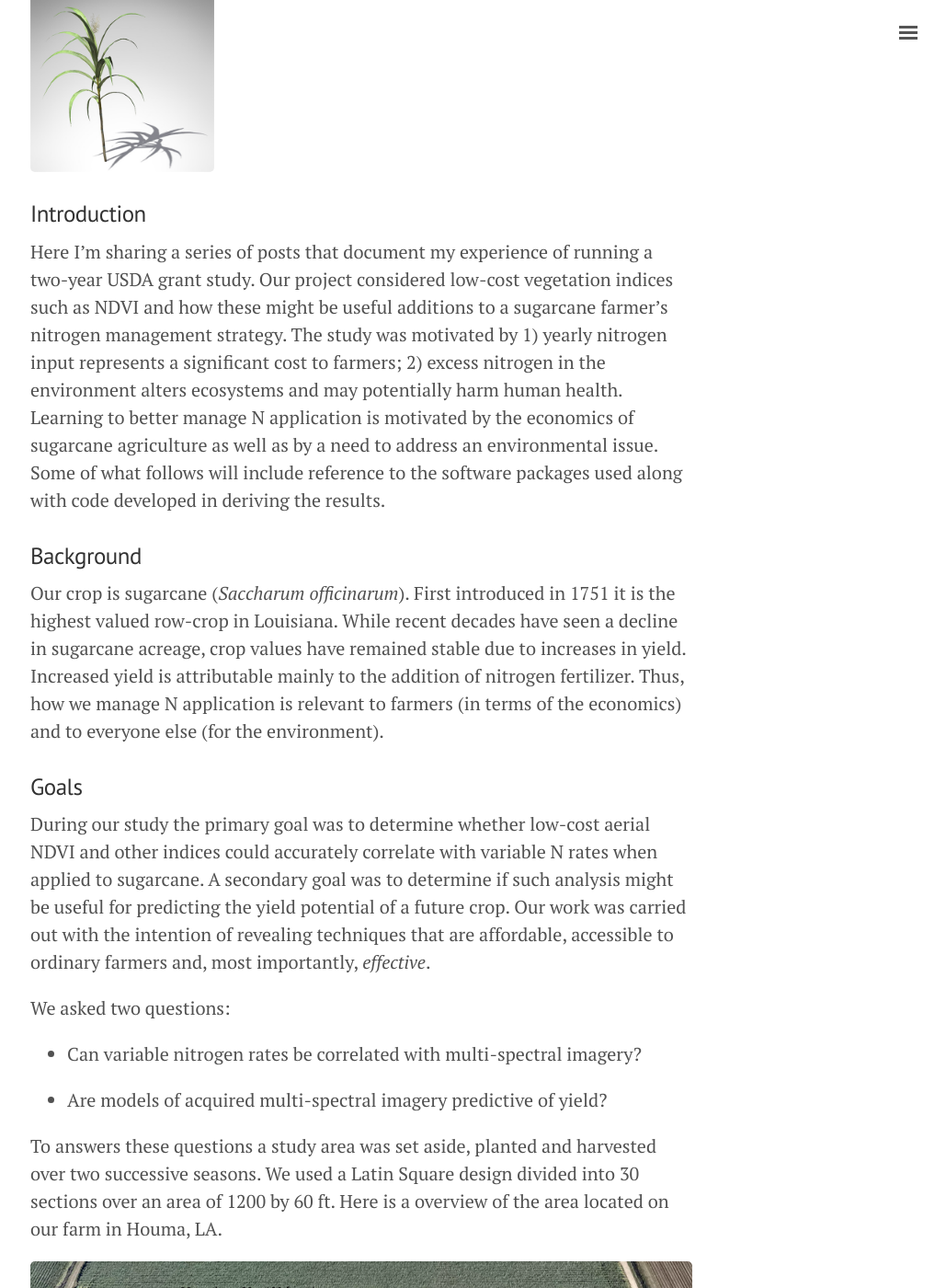
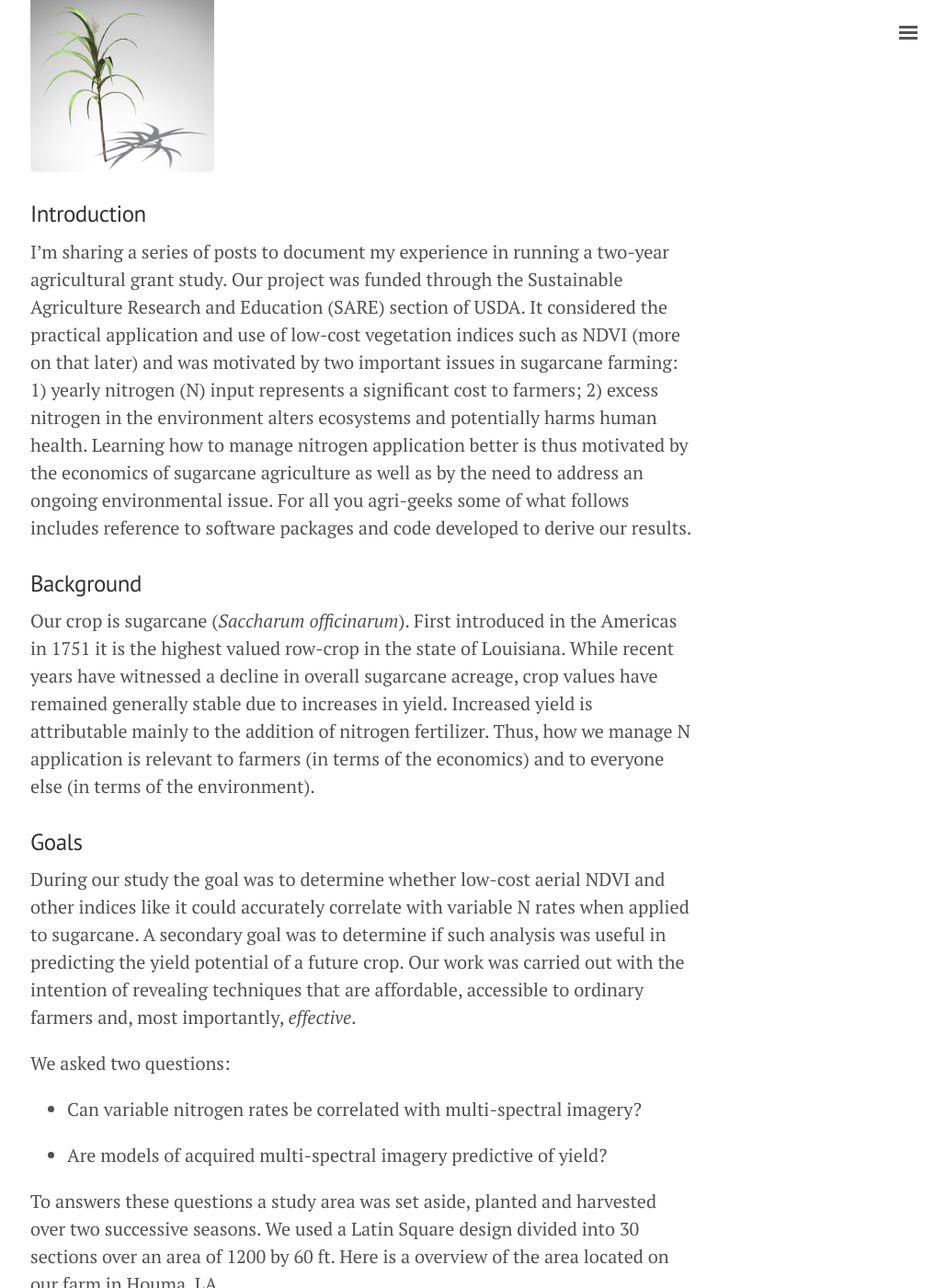
Before and after one commit to geraldmc/geraldmc.github.io, a Jekyll site: the page built from _posts/2019-04-06-predicting-yield-1.md, in a window 1280 px wide and 1400 px high, scrolled down 245 px. Shown: the whole window at 92% size, without its empty margins (247-1276 px from the left). Built offline with Jekyll 4.4.1, drawn with Linux system fonts in a browser that asks for light colours; some of the changed text lies outside the part shown.

Commit message:
updates part 1

```diff
--- a/_posts/2019-04-06-predicting-yield-1.md
+++ b/_posts/2019-04-06-predicting-yield-1.md
@@ -1,20 +1,20 @@
 ---
 layout: post
-title: Predicting Crop Yield - An Introduction
+title: Predicting Crop Yield From The Sky
 ---
 
 ![Treatments]({{ site.url }}/assets/sugar_cane.png){:height="200px" width="200px"}
 
 ### Introduction
 
-Here I'm sharing a series of posts that document my experience of running a two-year USDA grant study. Our project considered low-cost vegetation indices such as NDVI and how these might be useful additions to a sugarcane farmer's nitrogen management strategy. The study was motivated by 1) yearly nitrogen input represents a significant cost to farmers; 2) excess nitrogen in the environment alters ecosystems and may potentially harm human health. Learning to better manage N application is motivated by the economics of sugarcane agriculture as well as by a need to address an environmental issue. Some of what follows will include reference to the software packages used along with code developed in deriving the results.
+I'm sharing a series of posts to document my experience in running a two-year agricultural grant study. Our project was funded through the Sustainable Agriculture Research and Education (SARE) section of USDA. It considered the practical application and use of low-cost vegetation indices such as NDVI (more on that later) and was motivated by two important issues in sugarcane farming: 1) yearly nitrogen (N) input represents a significant cost to farmers; 2) excess nitrogen in the environment alters ecosystems and potentially harms human health. Learning how to manage nitrogen application better is thus motivated by the economics of sugarcane agriculture as well as by the need to address an ongoing environmental issue. For all you agri-geeks some of what follows includes reference to software packages and code developed to derive our results.
 
 ### Background
 
-Our crop is sugarcane (*Saccharum officinarum*). First introduced in 1751 it is the highest valued row-crop in Louisiana. While recent decades have seen a decline in sugarcane acreage,  crop values have remained stable due to increases in yield. Increased yield is attributable mainly to the addition of nitrogen fertilizer. Thus, how we manage N application is relevant to farmers (in terms of the economics) and to everyone else (for the environment).
+Our crop is sugarcane (*Saccharum officinarum*). First introduced in the Americas in 1751 it is the highest valued row-crop in the state of Louisiana. While recent years have witnessed a decline in overall sugarcane acreage, crop values have remained generally stable due to increases in yield. Increased yield is attributable mainly to the addition of nitrogen fertilizer. Thus, how we manage N application is relevant to farmers (in terms of the economics) and to everyone else (in terms of the environment).
 
 ### Goals
-During our study the primary goal was to determine whether low-cost aerial NDVI and other indices could accurately correlate with variable N rates when applied to sugarcane. A secondary goal was to determine if such analysis might be useful for predicting the yield potential of a future crop. Our work was carried out with the intention of revealing techniques that are affordable, accessible to ordinary farmers and, most importantly, *effective*.
+During our study the goal was to determine whether low-cost aerial NDVI and other indices like it could accurately correlate with variable N rates when applied to sugarcane. A secondary goal was to determine if such analysis was useful in predicting the yield potential of a future crop. Our work was carried out with the intention of revealing techniques that are affordable, accessible to ordinary farmers and, most importantly, *effective*.
 
 We asked two questions:
 
```
